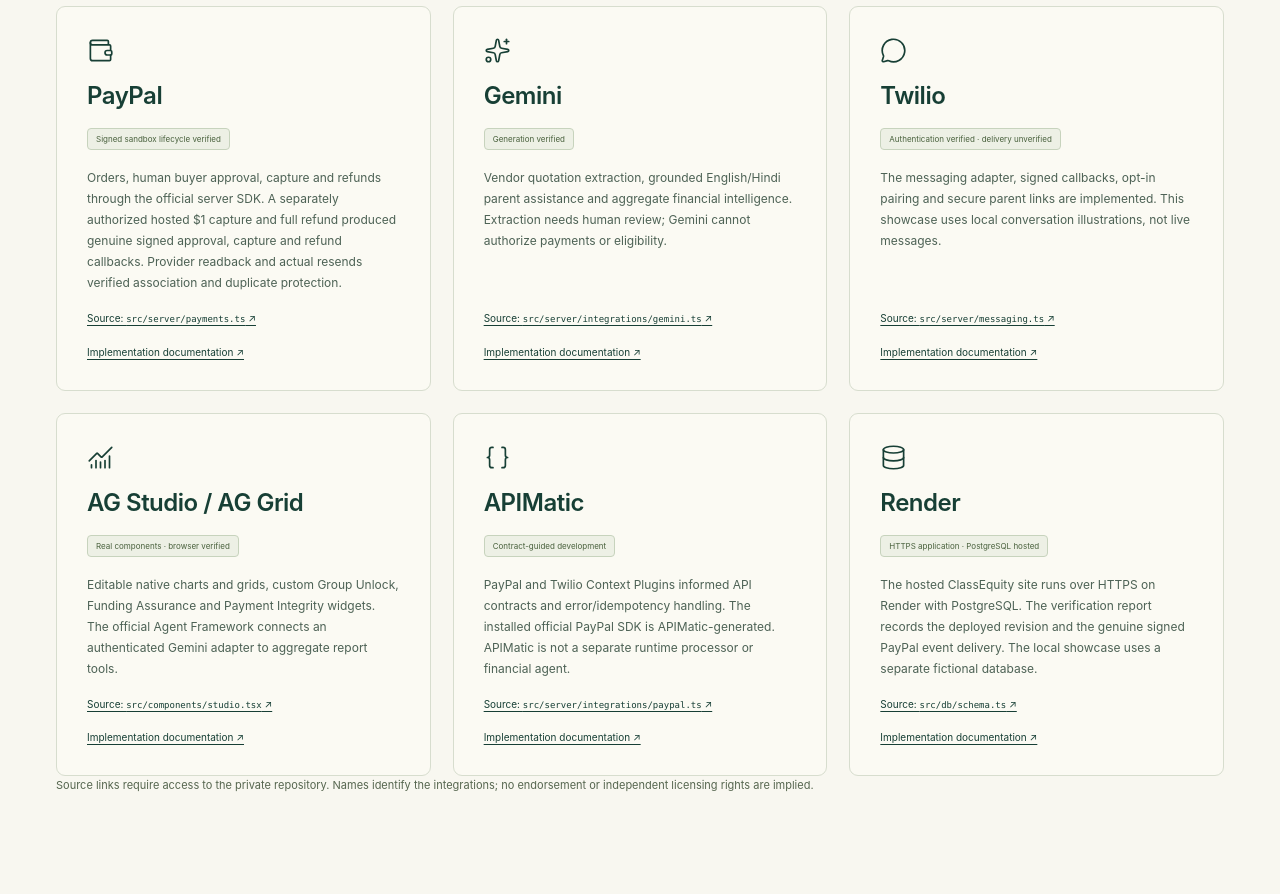
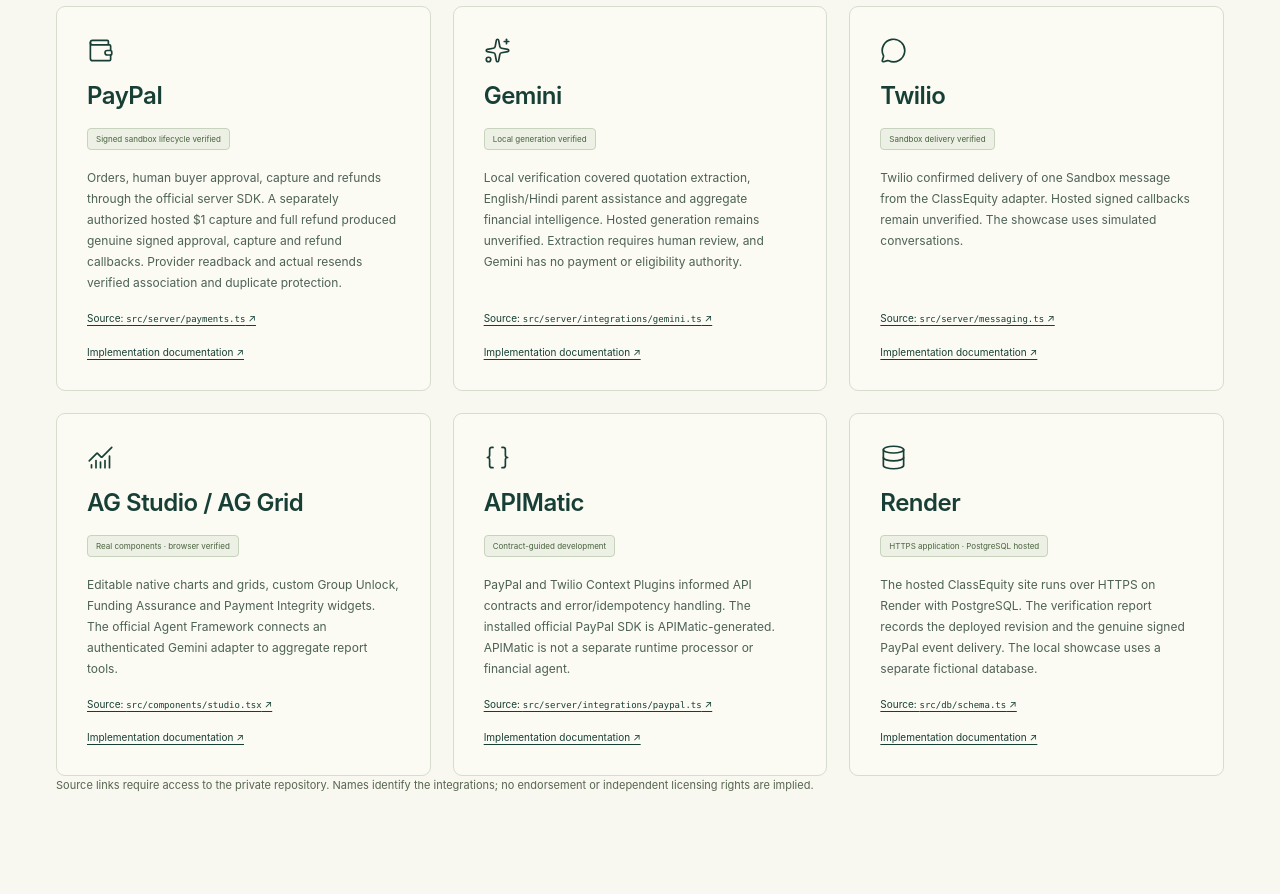
Before and after one commit to subodhkant7/classequity, a Next.js app: page /technology in a window 1280 px wide. Shown: the part 1000-1894 px from the top of the page. Built offline with nearby package versions, Linux system fonts and the light colour scheme; no server answers.

Commit message:
Align judge-facing claims with verified integration scope

```diff
--- a/src/app/technology/page.tsx
+++ b/src/app/technology/page.tsx
@@ -27,16 +27,16 @@ const systems = [
   {
     name: 'Gemini',
     icon: Sparkles,
-    tag: 'Generation verified',
-    copy: 'Vendor quotation extraction, grounded English/Hindi parent assistance and aggregate financial intelligence. Extraction needs human review; Gemini cannot authorize payments or eligibility.',
+    tag: 'Local generation verified',
+    copy: 'Local verification covered quotation extraction, English/Hindi parent assistance and aggregate financial intelligence. Hosted generation remains unverified. Extraction requires human review, and Gemini has no payment or eligibility authority.',
     source: 'src/server/integrations/gemini.ts',
     doc: 'ARCHITECTURE.md',
   },
   {
     name: 'Twilio',
     icon: MessageCircle,
-    tag: 'Authentication verified · delivery unverified',
-    copy: 'The messaging adapter, signed callbacks, opt-in pairing and secure parent links are implemented. This showcase uses local conversation illustrations, not live messages.',
+    tag: 'Sandbox delivery verified',
+    copy: 'Twilio confirmed delivery of one Sandbox message from the ClassEquity adapter. Hosted signed callbacks remain unverified. The showcase uses simulated conversations.',
     source: 'src/server/messaging.ts',
     doc: 'TWILIO_INTEGRATION.md',
   },
```
Also changed, not shown: 5 other files (tests, documents, lock files or other folders).
